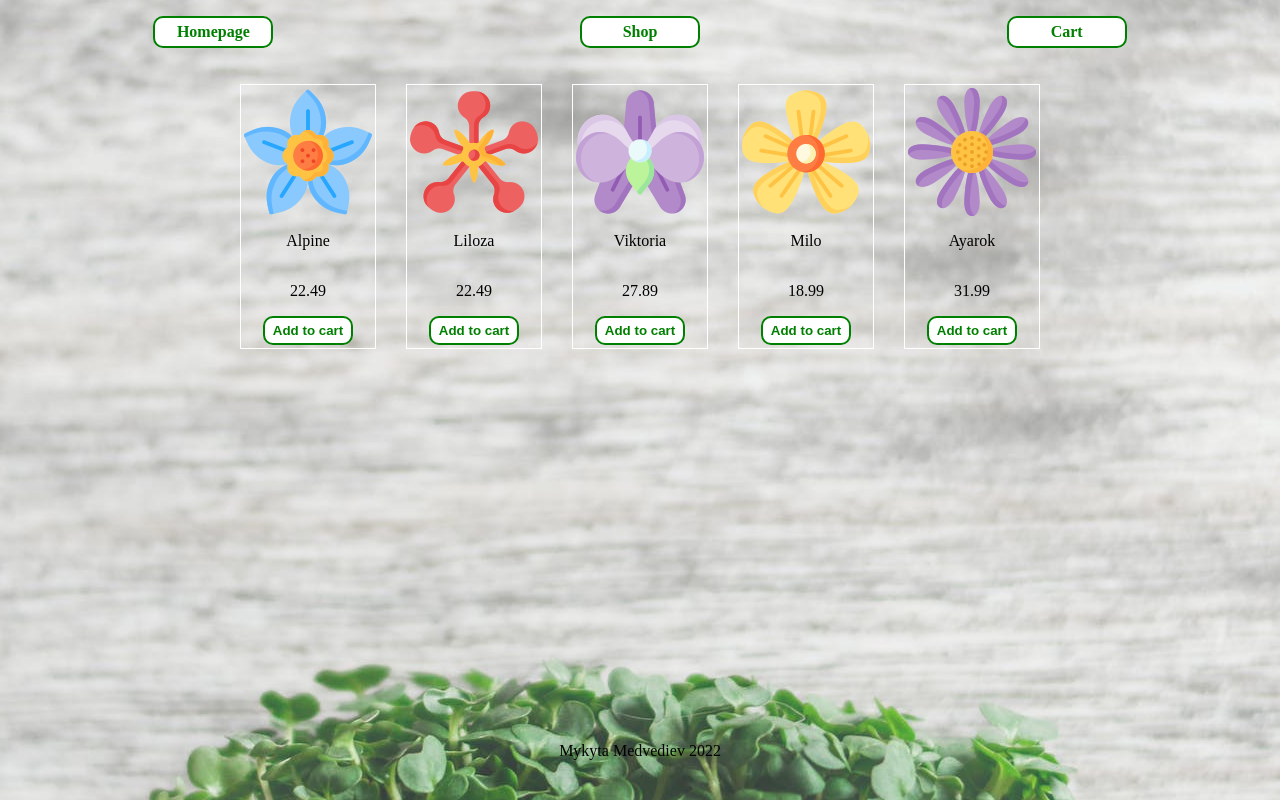
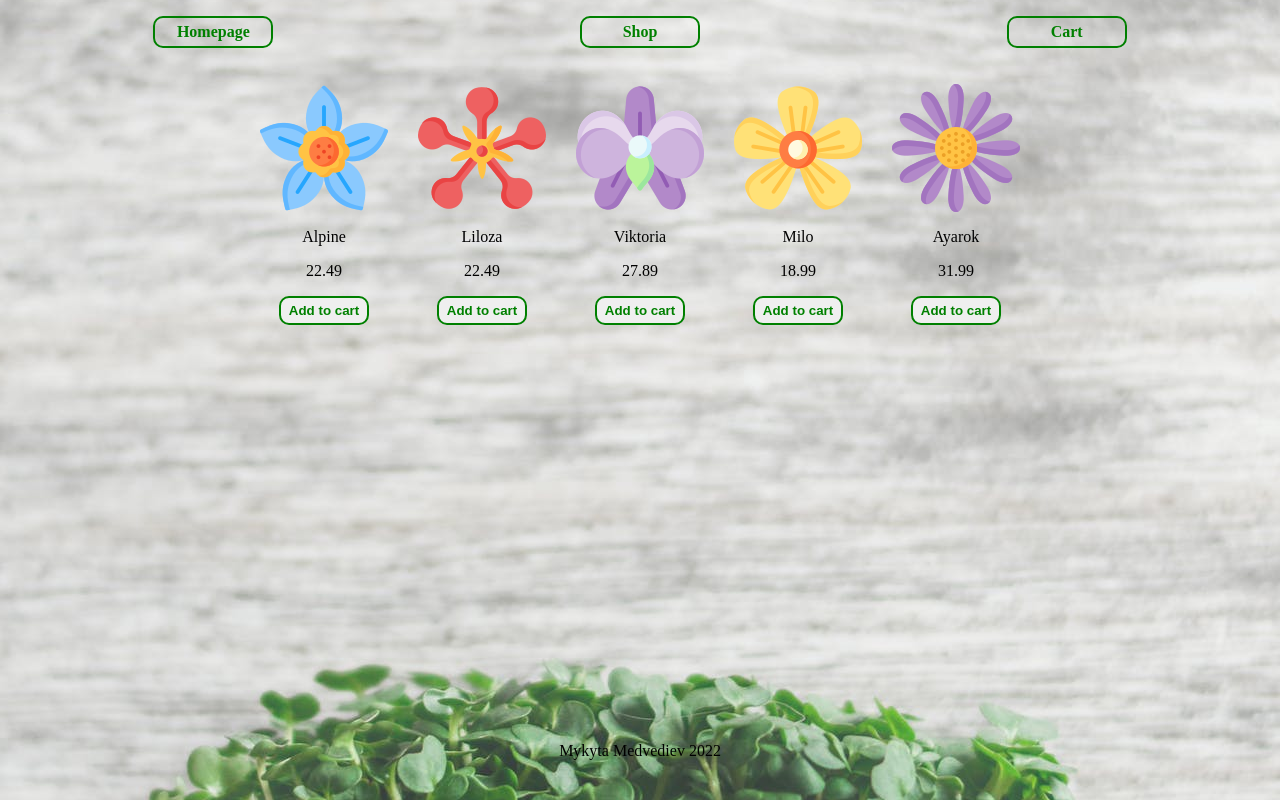
Before and after one commit to Furilon/shopping-cart, a React (Create React App) app: page /shop in a window 1280 px wide. Built offline with nearby package versions, Linux system fonts and the light colour scheme.

Commit message:
Removed link and button background

```diff
--- a/src/assets/styles/style.css
+++ b/src/assets/styles/style.css
@@ -31,7 +31,6 @@ a, button {
     font-weight: bold;
     padding: 5px 8px;
     border-radius: 10px;
-    background-color: white;
     transition: background-color 0.25s ease-in 0.01s,
                 color 0.25s ease-in 0.01s;
 }
@@ -59,8 +58,14 @@ footer {
     flex-direction: column;
     align-items: center;
     margin: 20px 15px;
-    border: 1px solid white;
-    padding: 3px;
+}
+
+.item p {
+    margin-bottom: 0;
+}
+
+.item button {
+    margin-top: 16px;
 }
 
 #cartWrapper {
@@ -82,8 +87,6 @@ footer {
     flex-direction: column;
     align-items: center;
     margin: 20px 15px;
-    border: 1px solid white;
-    padding: 3px;
 }
 
 .cartItem div {
@@ -93,6 +96,6 @@ footer {
 }
 
 .cartItem div button {
-    margin: 0 20px;
+    margin: 0 8px;
     width: 30px;
 }
```
